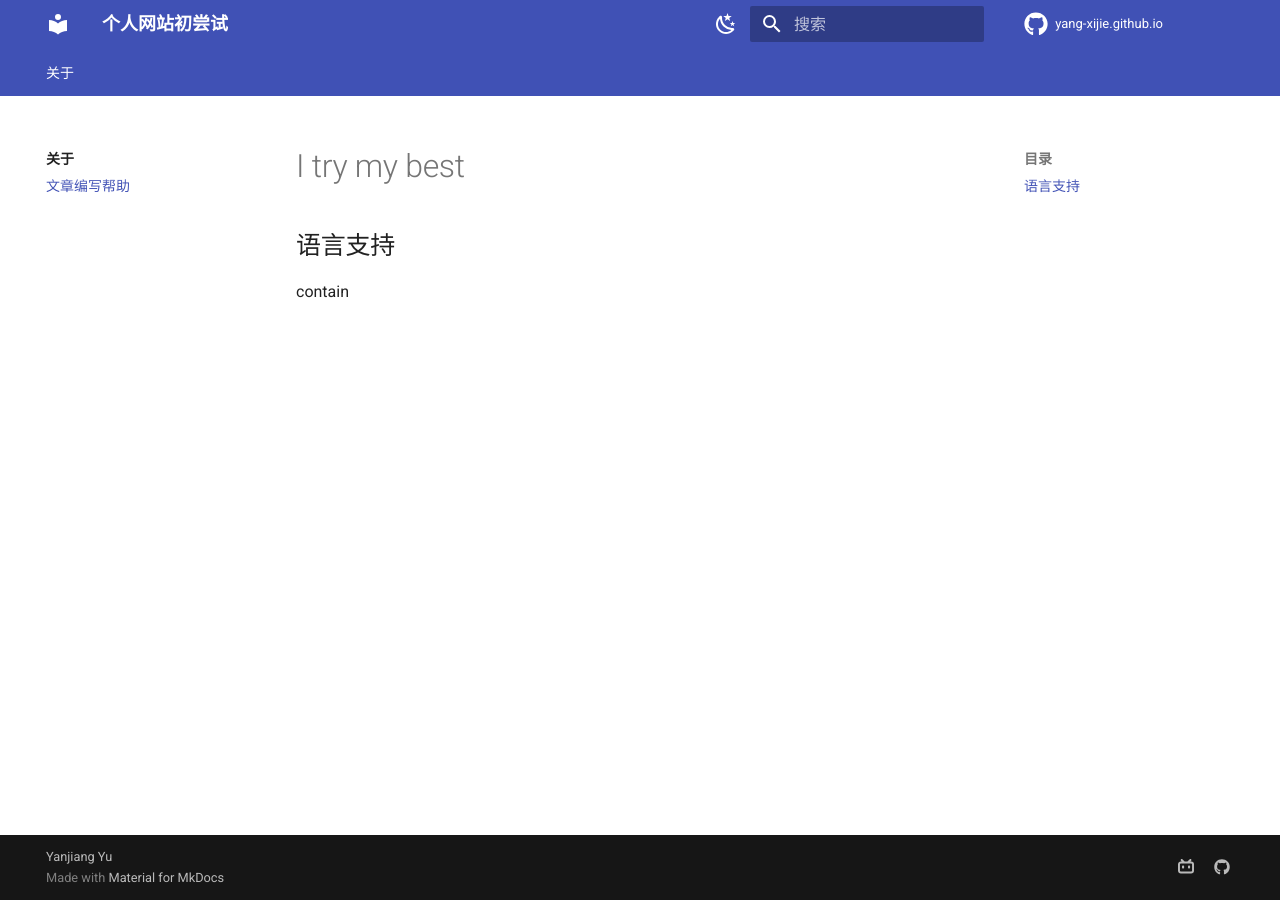
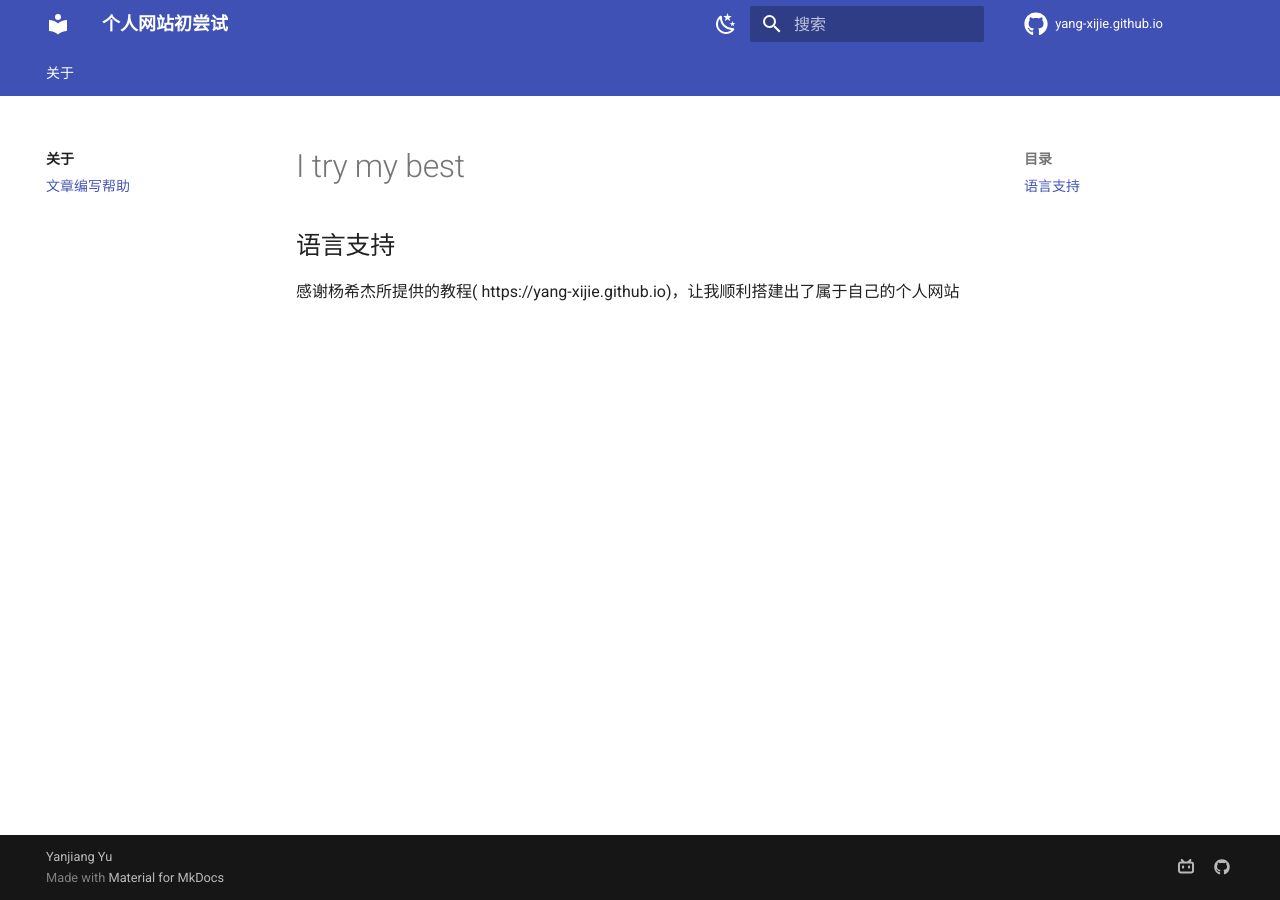
Before and after one commit to YANJIANG-YU/yanjiang-yu.github.io, an MkDocs documentation site: the page built from docs/ABOUT/help.md, in a window 1280 px wide. Built offline with MkDocs 1.6.1 and Material for MkDocs 9.7.7, drawn with Linux system fonts in a browser that asks for light colours; comment, search, counter and statistics services are not loaded.

Commit message:
Update help.md

```diff
--- a/docs/ABOUT/help.md
+++ b/docs/ABOUT/help.md
@@ -6,4 +6,4 @@ title: Hello world!
 
 ## 语言支持
 
-contain
+感谢杨希杰所提供的教程( https://yang-xijie.github.io)，让我顺利搭建出了属于自己的个人网站
```
